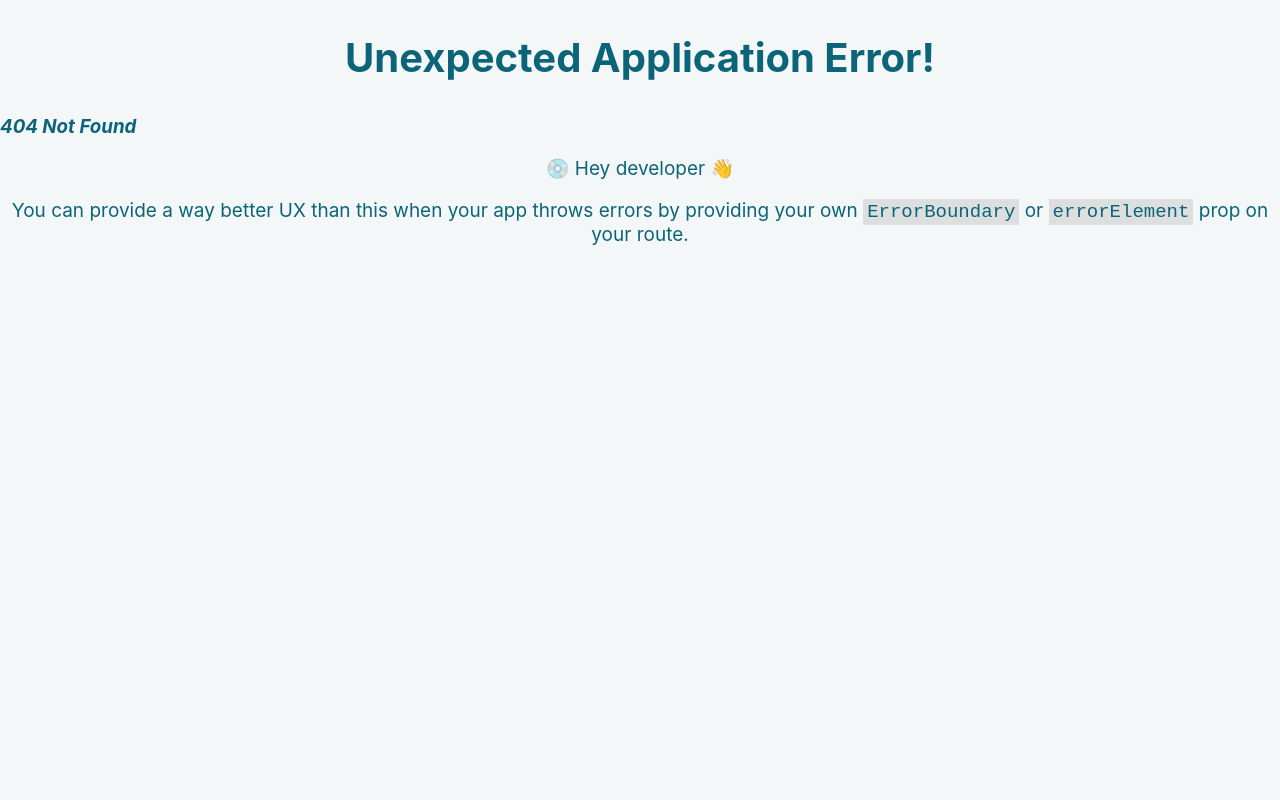
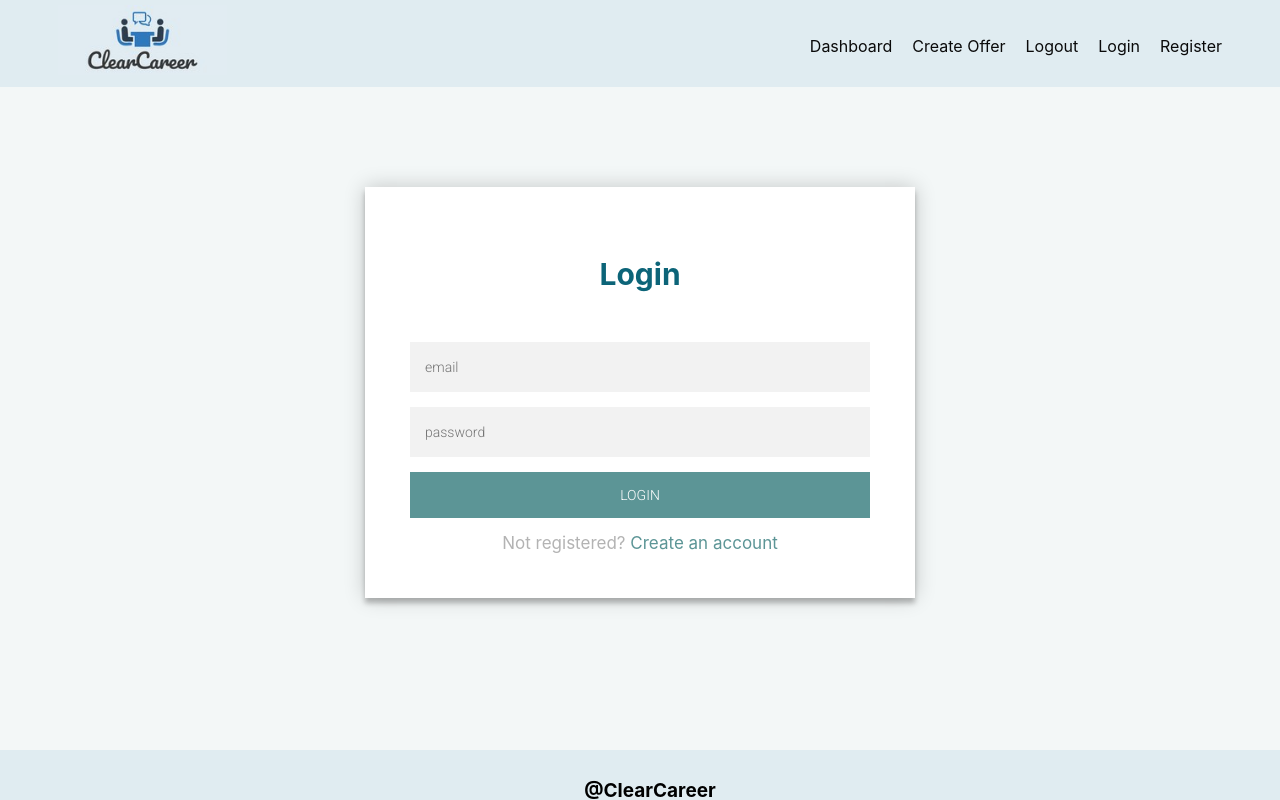
Before and after one commit to Hristiyan-Petrov/perosnal-projects, a React (Vite) app in the folder clear-career/: page /login in a window 1280 px wide. Before the commit this address had no page. Built offline with nearby package versions, Linux system fonts and the light colour scheme.

Commit message:
Add login and register components

```diff
--- a/clear-career/src/components/Layout.jsx
+++ b/clear-career/src/components/Layout.jsx
@@ -1,30 +1,30 @@
 import { Fragment } from "react";
-import { Outlet } from "react-router-dom";
+import { Link, Outlet } from "react-router-dom";
 
 export default function Layout() {
     return (
         <Fragment>
             <header>
                 {/* <!-- Navigation --> */}
-                <a id="logo" href="/"
-                ><img id="logo-img" src="/public/images/logo.jpg" alt="logo"
-                    /></a>
+                <Link id="logo" to="/">
+                    <img id="logo-img" src="/public/images/logo.jpg" alt="logo" />
+                </Link>
 
                 <nav>
                     <div>
-                        <a href="#">Dashboard</a>
+                        <Link to="/dashboard">Dashboard</Link>
                     </div>
 
                     {/* <!-- Logged-in users --> */}
-                    <div class="user">
-                        <a href="#">Create Offer</a>
-                        <a href="#">Logout</a>
+                    <div className="user">
+                        <Link to="#">Create Offer</Link>
+                        <Link to="#">Logout</Link>
                     </div>
 
                     {/* <!-- Guest users --> */}
-                    <div class="guest">
-                        <a href="#">Login</a>
-                        <a href="#">Register</a>
+                    <div className="guest">
+                        <Link to="/login">Login</Link>
+                        <Link to="/register">Register</Link>
                     </div>
                 </nav>
             </header>
--- /dev/null
+++ b/clear-career/src/components/auth/Login.jsx
@@ -0,0 +1,22 @@
+export default function Login() {
+    return (
+        <section id="login">
+            <div className="form">
+                <h2>Login</h2>
+                <form className="login-form">
+                    <input type="text" name="email" id="email" placeholder="email" />
+                    <input
+                        type="password"
+                        name="password"
+                        id="password"
+                        placeholder="password"
+                    />
+                    <button type="submit">login</button>
+                    <p className="message">
+                        Not registered? <a href="#">Create an account</a>
+                    </p>
+                </form>
+            </div>
+        </section>
+    );
+}
--- /dev/null
+++ b/clear-career/src/components/auth/Register.jsx
@@ -0,0 +1,31 @@
+export default function Register() {
+    return (
+        <section id="register">
+            <div className="form">
+                <h2>Register</h2>
+                <form className="login-form">
+                    <input
+                        type="text"
+                        name="email"
+                        id="register-email"
+                        placeholder="email"
+                    />
+                    <input
+                        type="password"
+                        name="password"
+                        id="register-password"
+                        placeholder="password"
+                    />
+                    <input
+                        type="password"
+                        name="re-password"
+                        id="repeat-password"
+                        placeholder="repeat password"
+                    />
+                    <button type="submit">register</button>
+                    <p className="message">Already registered? <a href="#">Login</a></p>
+                </form>
+            </div>
+        </section>
+    );
+}
--- a/clear-career/src/styles/Homepage.jsx
+++ b/clear-career/src/styles/Homepage.jsx
@@ -1,6 +1,5 @@
 export default function Homepage() {
     return (
-        // <!-- Home page -->
         <section id="home">
             <img
                 src="./images/pngkey.com-hunting-png-6697165-removebg-preview.png"
--- a/clear-career/src/styles/navigation.css
+++ b/clear-career/src/styles/navigation.css
@@ -60,7 +60,7 @@ section {
 }
 
 #home {
-  margin-top: 200px;
+  margin-top: 60px;
 }
 
 #home img {
@@ -73,7 +73,7 @@ section {
 
 #home h2,
 #home h3 {
-  font-size: 27px;
+  font-size: 33px;
   color: rgb(12 100 120);
   text-align: center;
 }
```
Also changed, not shown: clear-career/src/main.jsx (+11 -1 lines), clear-career/src/resources/index.html (+0 -48 lines).
